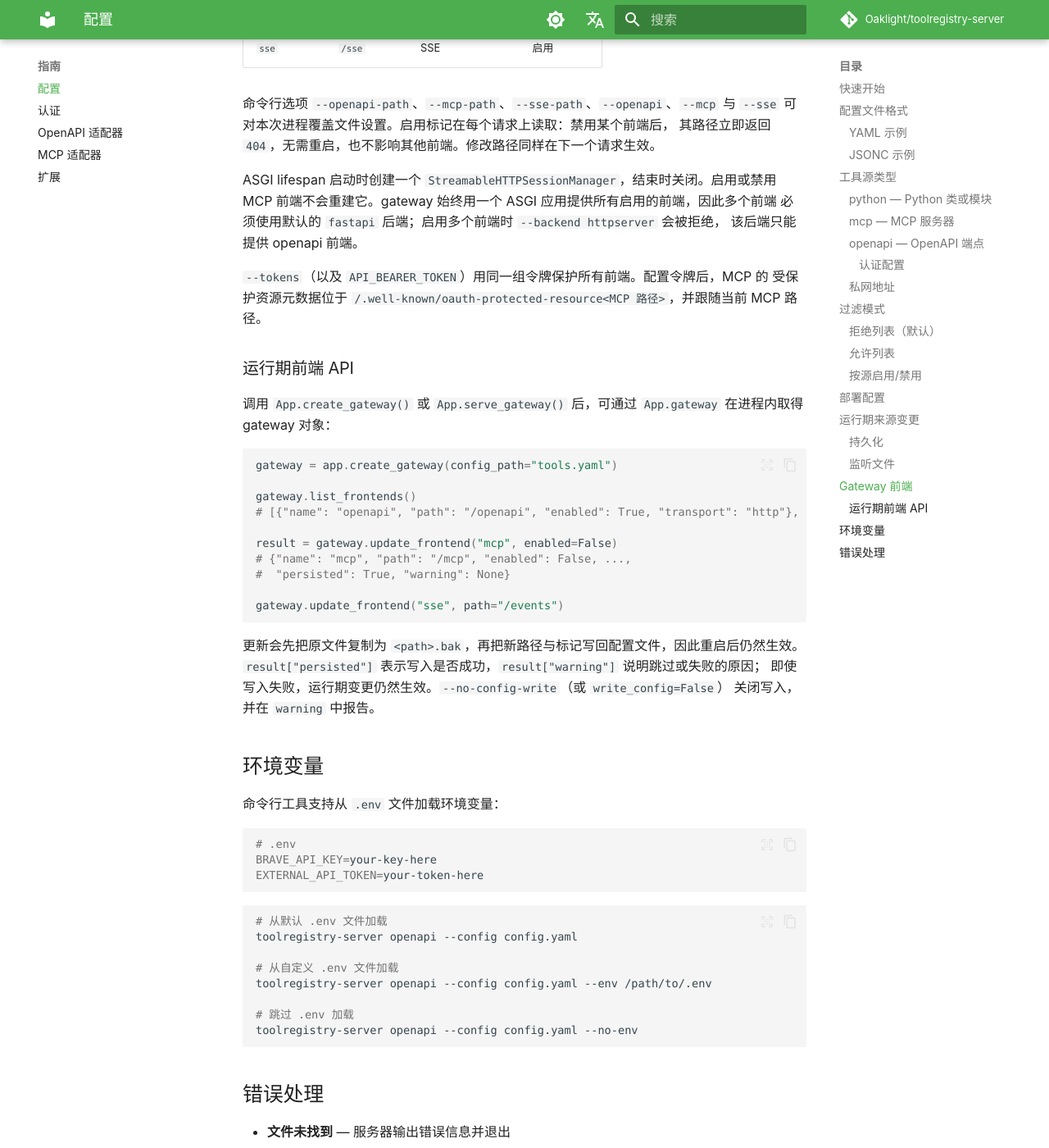
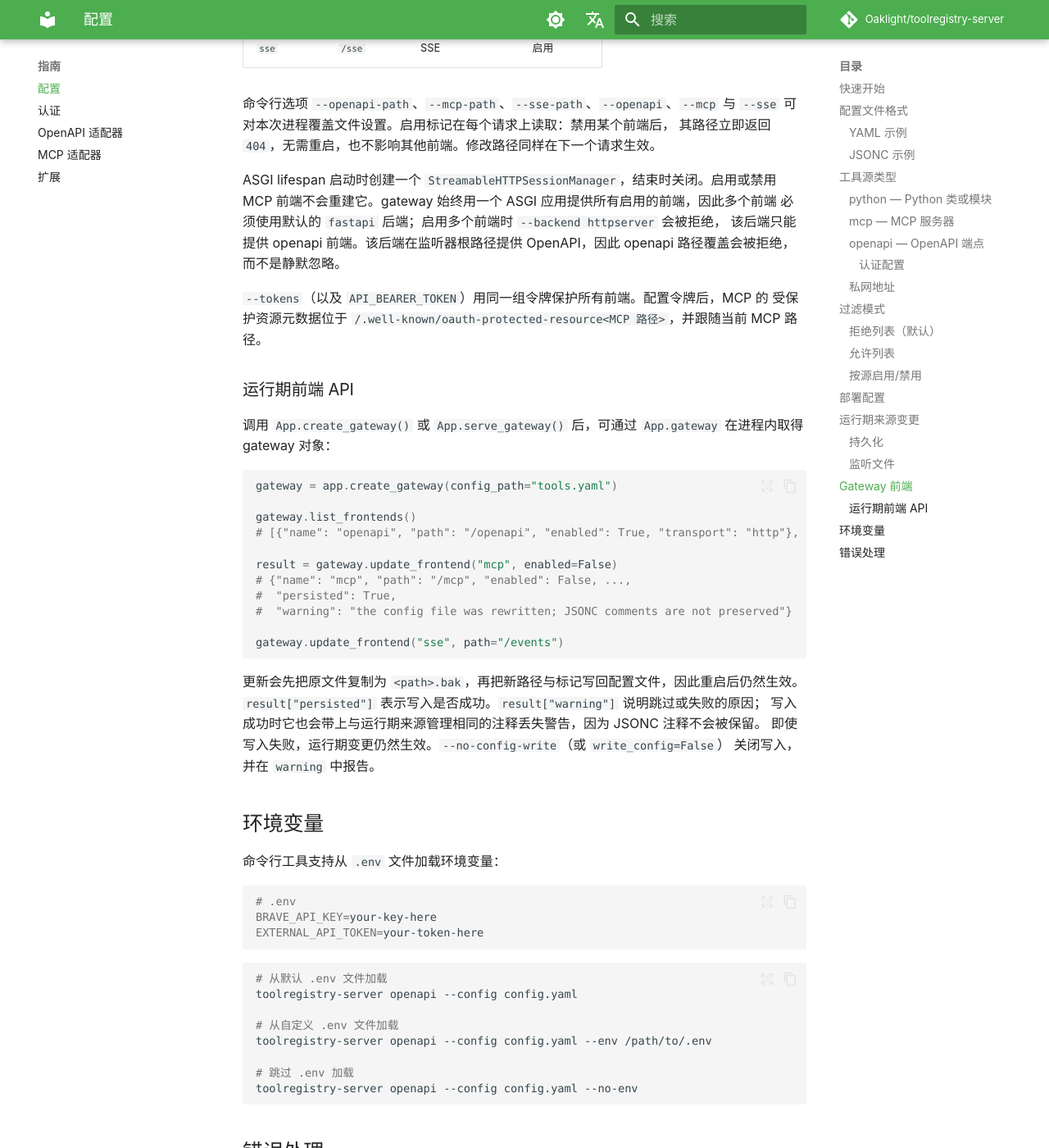
Before and after one commit to Oaklight/toolregistry-server, an MkDocs documentation site: the page built from docs/guides/configuration.md, in a window 1280 px wide and 1400 px high, scrolled down 8427 px. Shown: the whole window at 82% size. Built offline with MkDocs 1.6.1 and Material for MkDocs 9.7.7, drawn with Linux system fonts in a browser that asks for light colours; some web fonts are replaced; comment, search, counter and statistics services are not loaded.

````diff
--- a/docs/guides/configuration.md
+++ b/docs/guides/configuration.md
@@ -327,7 +327,8 @@ gateway:
 ASGI lifespan 启动时创建一个 `StreamableHTTPSessionManager`，结束时关闭。启用或禁用
 MCP 前端不会重建它。gateway 始终用一个 ASGI 应用提供所有启用的前端，因此多个前端
 必须使用默认的 `fastapi` 后端；启用多个前端时 `--backend httpserver` 会被拒绝，
-该后端只能提供 openapi 前端。
+该后端只能提供 openapi 前端。该后端在监听器根路径提供 OpenAPI，因此 openapi
+路径覆盖会被拒绝，而不是静默忽略。
 
 `--tokens`（以及 `API_BEARER_TOKEN`）用同一组令牌保护所有前端。配置令牌后，MCP 的
 受保护资源元数据位于 `/.well-known/oauth-protected-resource<MCP 路径>`，并跟随当前
@@ -346,13 +347,15 @@ gateway.list_frontends()
 
 result = gateway.update_frontend("mcp", enabled=False)
 # {"name": "mcp", "path": "/mcp", "enabled": False, ...,
-#  "persisted": True, "warning": None}
+#  "persisted": True,
+#  "warning": "the config file was rewritten; JSONC comments are not preserved"}
 
 gateway.update_frontend("sse", path="/events")
 ```
 
 更新会先把原文件复制为 `<path>.bak`，再把新路径与标记写回配置文件，因此重启后仍然生效。
-`result["persisted"]` 表示写入是否成功，`result["warning"]` 说明跳过或失败的原因；
+`result["persisted"]` 表示写入是否成功。`result["warning"]` 说明跳过或失败的原因；
+写入成功时它也会带上与运行期来源管理相同的注释丢失警告，因为 JSONC 注释不会被保留。
 即使写入失败，运行期变更仍然生效。`--no-config-write`（或 `write_config=False`）
 关闭写入，并在 `warning` 中报告。
 
````
Also changed, not shown: docs/reference/cli/index.md (+1 -1 lines).
